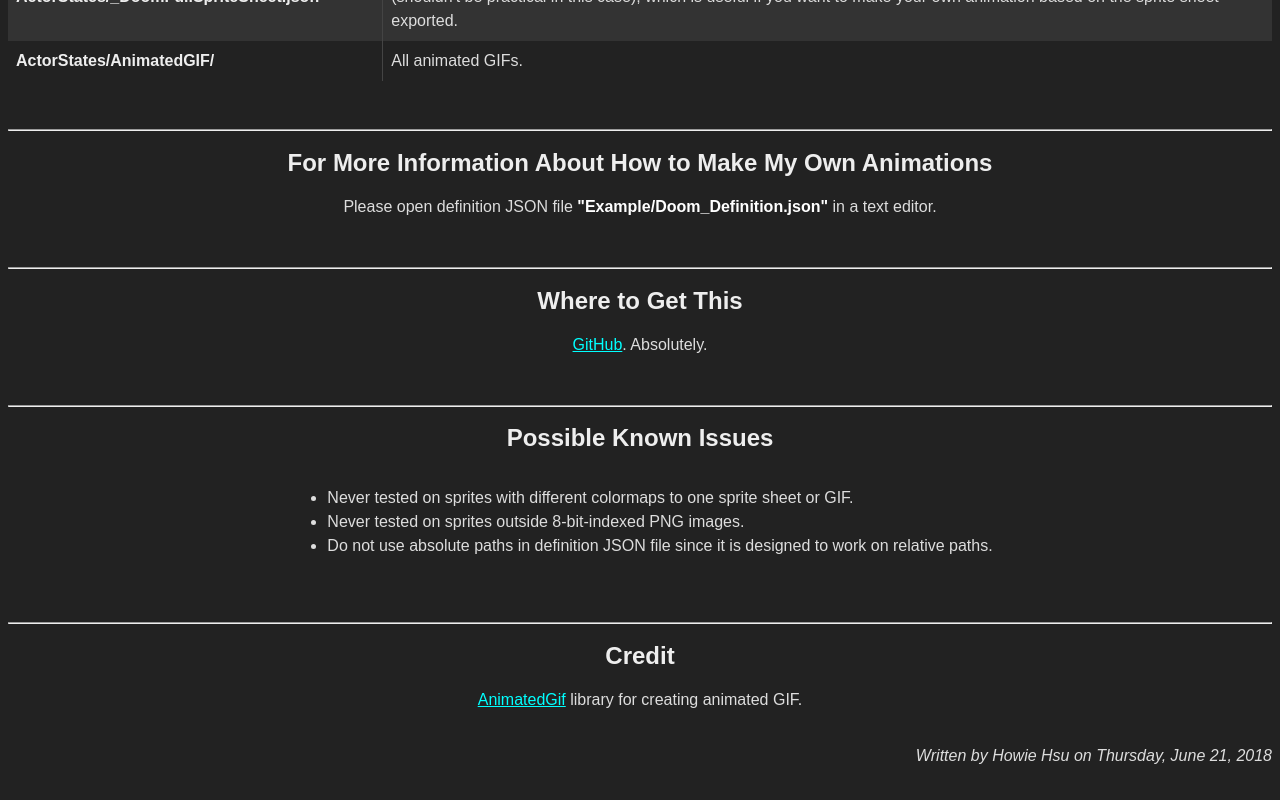
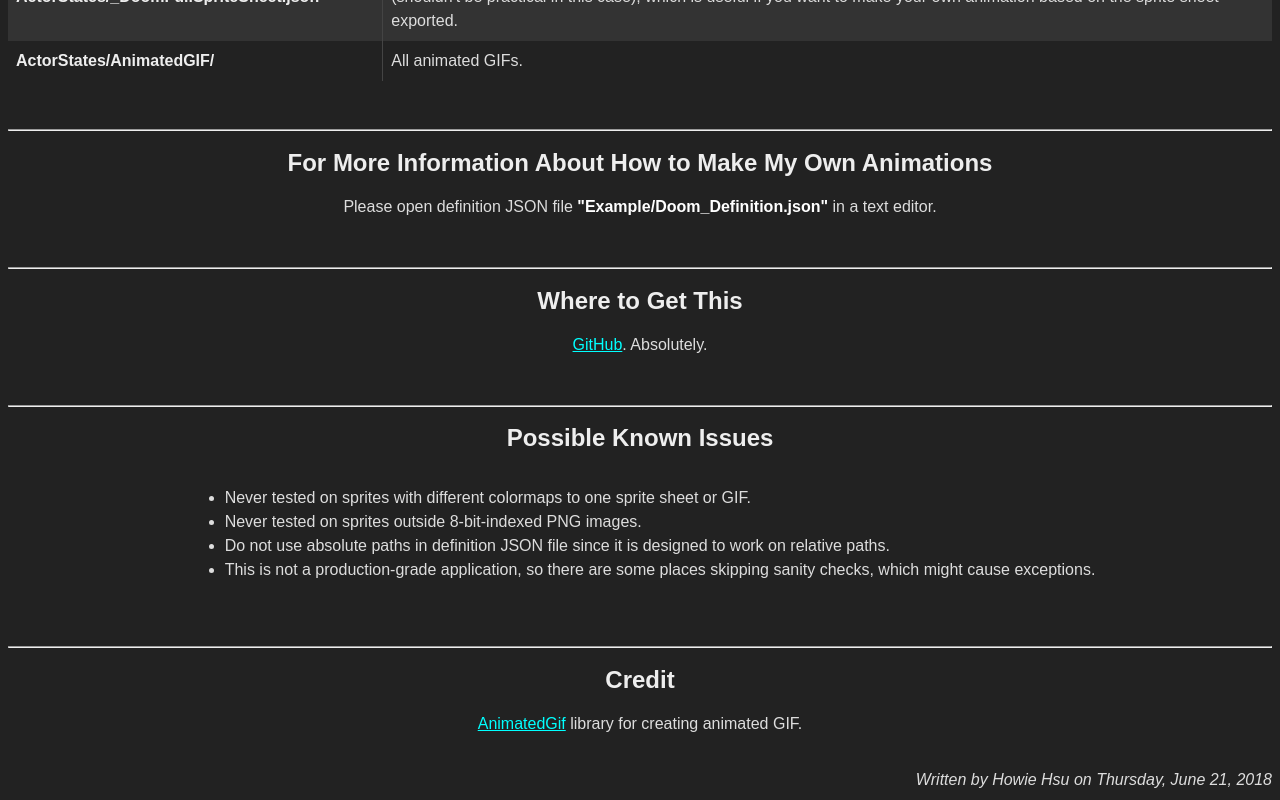
Before and after one commit to doombarracks/DoomSpriteAnimator, a plain HTML site: page index.html in a window 1280 px wide. Shown: the part 5039-5839 px from the top of the page. Before the commit the page ends 5815 px from the top, so only its background shows below. Drawn offline with Linux system fonts and the light colour scheme.

Commit message:
More description about "Possible Known Issues".

```diff
--- a/index.html
+++ b/index.html
@@ -253,6 +253,7 @@
 				<li>Never tested on sprites with different colormaps to one sprite sheet or GIF.</li>
 				<li>Never tested on sprites outside 8-bit-indexed PNG images.</li>
 				<li>Do not use absolute paths in definition JSON file since it is designed to work on relative paths.</li>
+				<li>This is not a production-grade application, so there are some places skipping sanity checks, which might cause exceptions.</li>
 			</ul>
 		</section>
 
```
